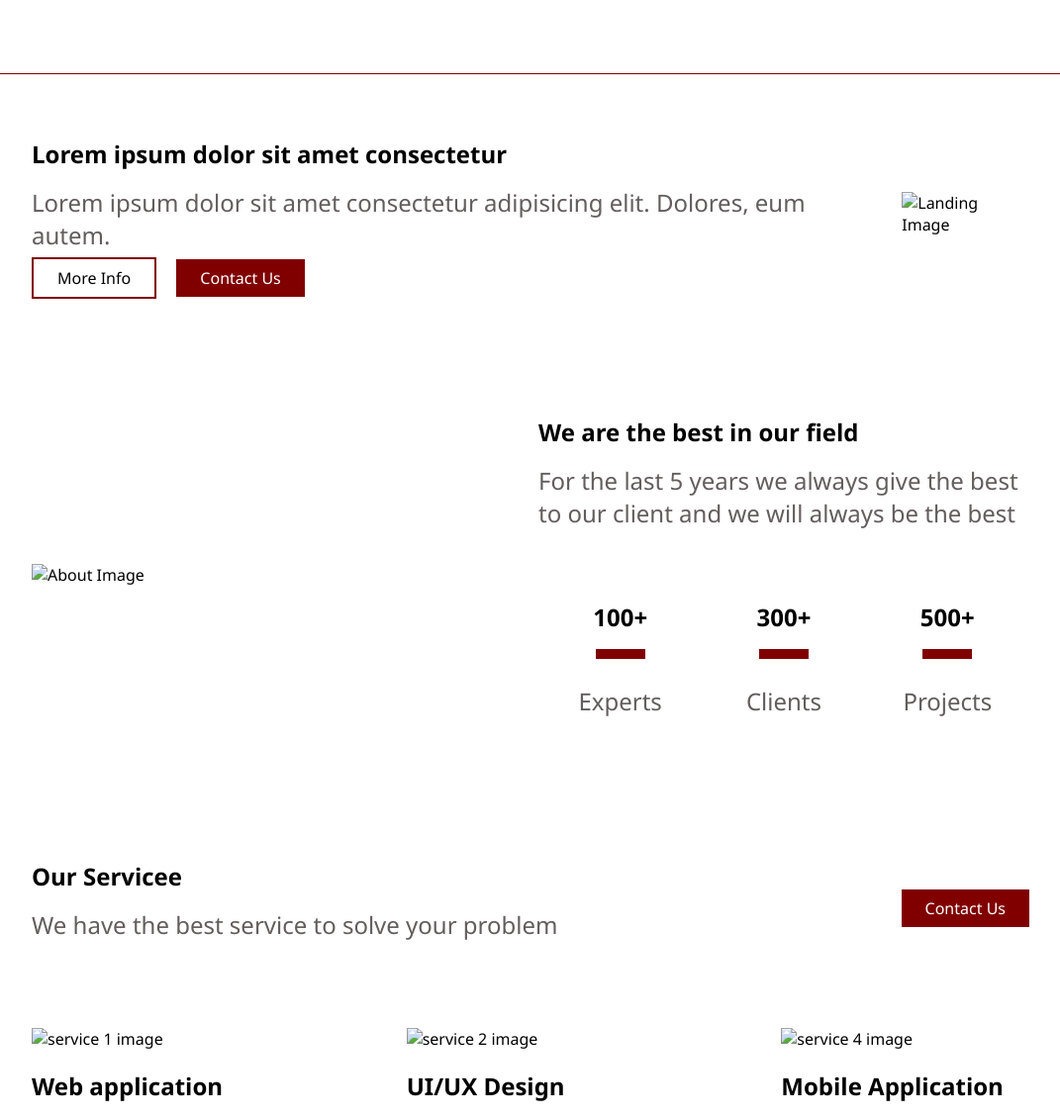
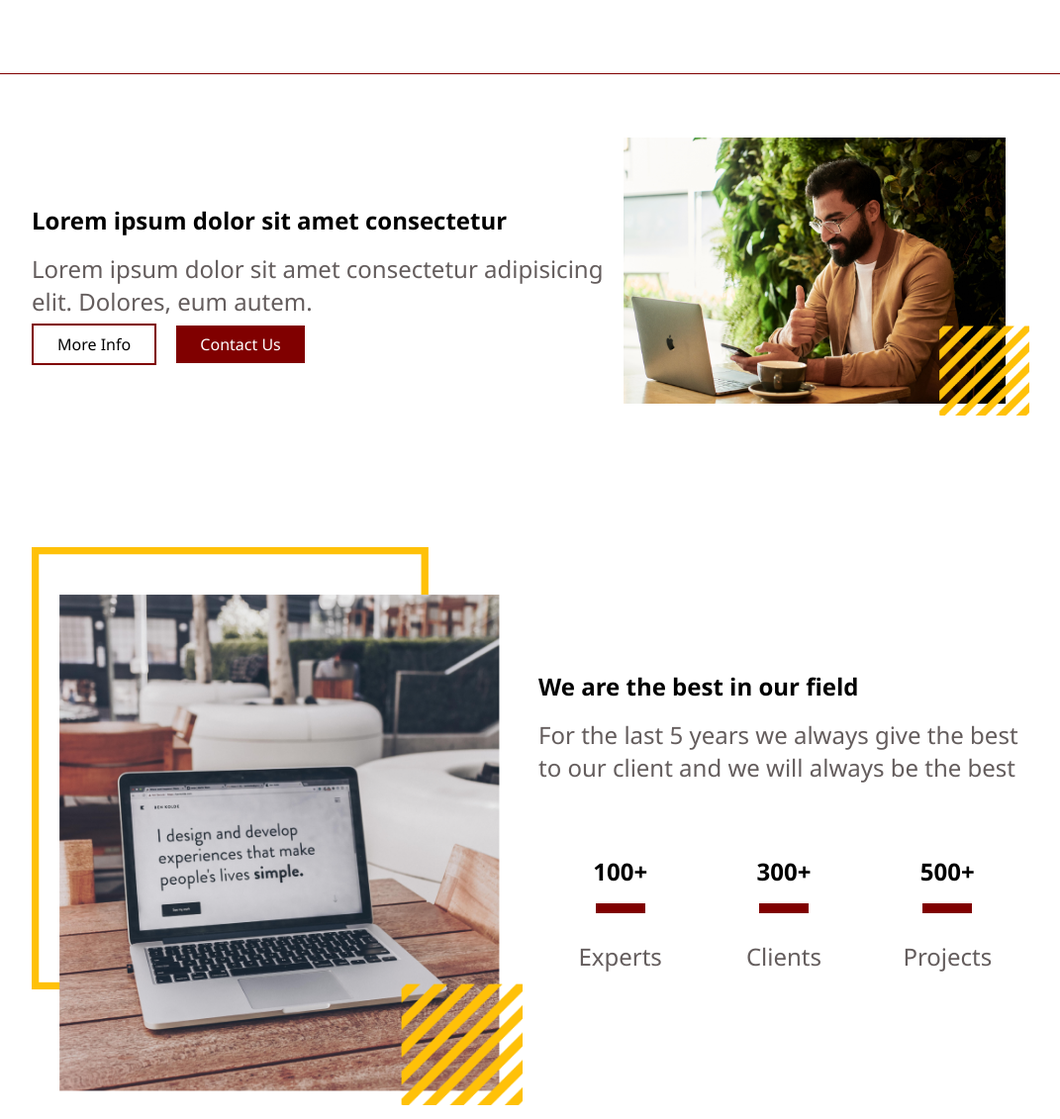
Before and after one commit to inggifr/portofolio, a plain HTML site: page index.html in a window 1280 px wide. Shown: the part 111-1242 px from the top of the page at 99% size, without its empty margins (104-1175 px from the left). Drawn offline with Linux system fonts and the light colour scheme; files whose address does not match are found by name.

Commit message:
upload ketiga

```diff
--- a/index.html
+++ b/index.html
@@ -35,12 +35,12 @@
         </div>
       </div>
       <div>
-        <img src="C:\Users\acer\Downloads\a1.png" alt="Landing Image" />
+        <img src="C:\Users\acer\Documents\X PPLG 2\INGGI\portofolio\images\a1.png" alt="Landing Image" />
       </div>
     </section>
     <section id="about">
       <div>
-        <img src="C:\Users\acer\Downloads\a2.png" alt="About Image" />
+        <img src="C:\Users\acer\Documents\X PPLG 2\INGGI\portofolio\images\a2.png" alt="About Image" />
       </div>
       <div>
         <h1>We are the best in our field</h1>
@@ -77,7 +77,7 @@
       </div>
       <div class="service-detail">
         <div class="service-detail-item">
-          <img src="C:\Users\acer\Downloads\a3.png" alt="service 1 image" />
+          <img src="C:\Users\acer\Documents\X PPLG 2\INGGI\portofolio\images\a3.png" alt="service 1 image" />
           <h2>Web application</h2>
           <p>
             Lorem, ipsum dolor sit amet consectetur adipisicing elit. Quisquam,
@@ -85,7 +85,7 @@
           </p>
         </div>
         <div class="service-detail-item">
-          <img src="C:\Users\acer\Downloads\a4.png" alt="service 2 image" />
+          <img src="C:\Users\acer\Documents\X PPLG 2\INGGI\portofolio\images\a4.png" alt="service 2 image" />
           <h2>UI/UX Design</h2>
           <p>
             Lorem, ipsum dolor sit amet consectetur adipisicing elit. Quisquam,
@@ -93,7 +93,7 @@
           </p>
         </div>
         <div class="service-detail-item">
-          <img src="C:\Users\acer\Downloads\a5.png" alt="service 4 image" />
+          <img src="C:\Users\acer\Documents\X PPLG 2\INGGI\portofolio\images\a5.png" alt="service 4 image" />
           <h2>Mobile Application</h2>
           <p>
             Lorem, ipsum dolor sit amet consectetur adipisicing elit. Quisquam,
@@ -157,9 +157,9 @@
         </p>
       </div>
       <div class="social-icon">
-        <img src="C:\Users\acer\Downloads\Facebook.svg" alt="" />
-        <img src="C:\Users\acer\Downloads\Instagram.svg" alt="" />
-        <img src="C:\Users\acer\Downloads\Twitter.svg" alt="" />
+        <img src="C:\Users\acer\Documents\X PPLG 2\INGGI\portofolio\images\Facebook.svg" alt="" />
+        <img src="C:\Users\acer\Documents\X PPLG 2\INGGI\portofolio\images\Instagram.svg" alt="" />
+        <img src="C:\Users\acer\Documents\X PPLG 2\INGGI\portofolio\images\Twitter.svg" alt="" />
       </div>
     </footer>
   </body>
```
Also changed, not shown: images/Facebook.svg (added), images/Instagram.svg (added), images/Twitter.svg (added), images/a1.png (added), images/a2.png (added), images/a3.png (added), images/a4.png (added), images/a5.png (added), images/accent1.svg (added), images/accent2.svg (added).
